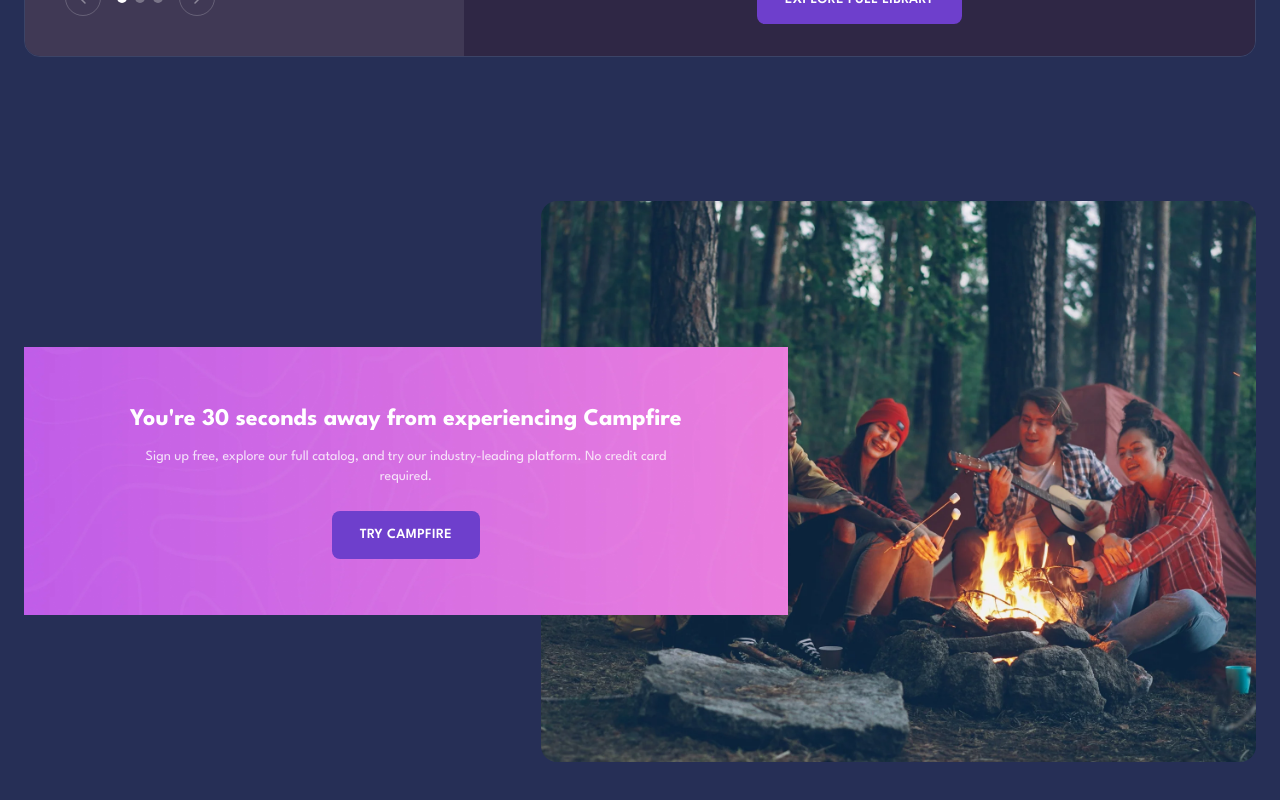
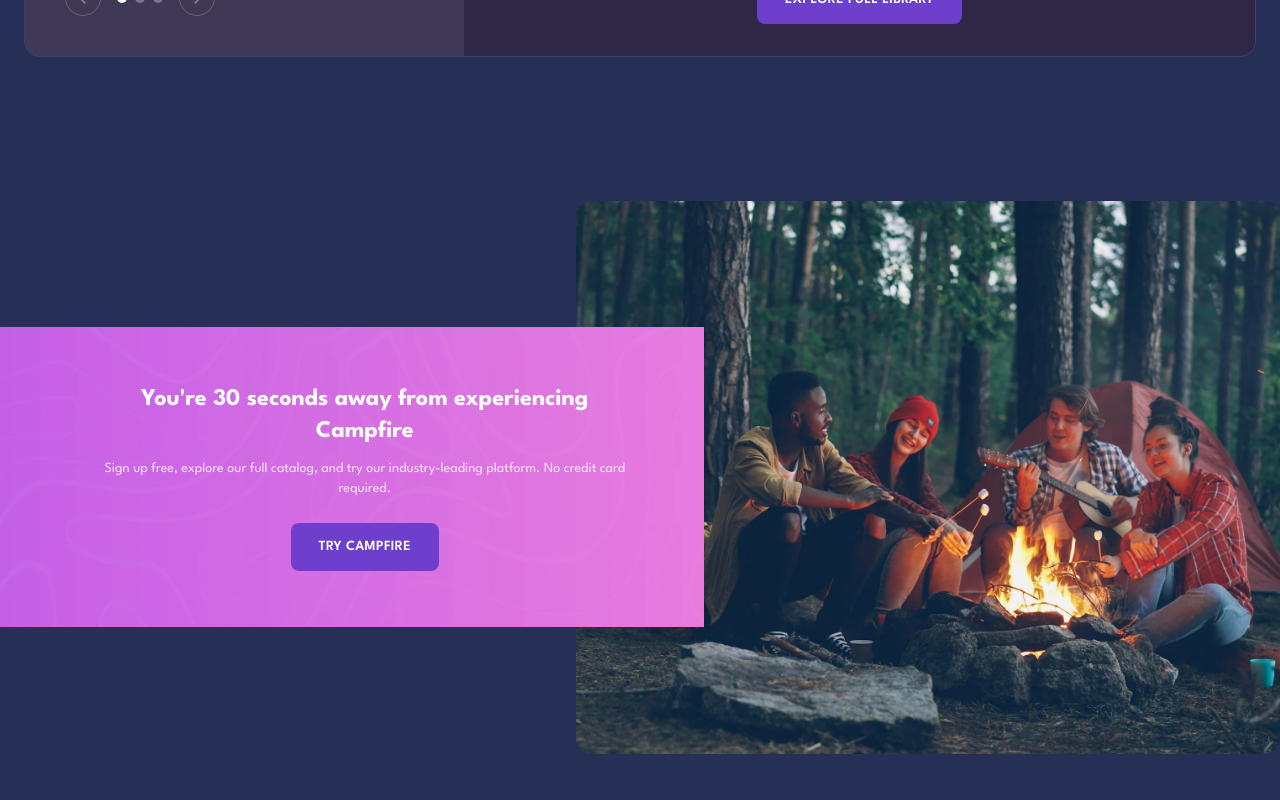
Before and after one commit to stevearntz/campfire-website, a Next.js app: page / in a window 1280 px wide. Shown: the part 2420-3220 px from the top of the page. Built offline with nearby package versions, Linux system fonts and the light colour scheme; no server answers.

Commit message:
Pin CTA elements to browser edges — pink topo left, image right
Removed max-width container so both elements stretch to their
respective browser edges with natural overlap in the middle.

Co-Authored-By: Claude Opus 4.6 <noreply@anthropic.com>

```diff
--- a/app/page.tsx
+++ b/app/page.tsx
@@ -180,12 +180,11 @@ export default function Home() {
       <ProductShowcase />
 
       {/* ==================== FREE TRIAL RIBBON ==================== */}
-      <section className="bg-[#262F56] pt-16 pb-0 overflow-hidden">
-        <div className="max-w-[1536px] mx-auto px-6">
+      <section className="bg-[#262F56] py-16 overflow-hidden">
         <div className="relative flex flex-col md:flex-row items-center">
-            {/* Pink topo CTA box — sharp corners, overlaps photo by 20% */}
+          {/* Pink topo CTA box — flush left, sharp corners */}
           <div
-              className="relative z-10 px-8 py-12 md:px-12 md:py-14 md:w-[62%] shrink-0 text-center"
+            className="relative z-10 px-8 py-12 md:pl-[8%] md:pr-[6%] md:py-14 md:w-[55%] shrink-0 text-center"
             style={{
               backgroundImage: "url('/pink-topo-bg.webp')",
               backgroundSize: "cover",
@@ -209,8 +208,8 @@ export default function Home() {
             </a>
           </div>
 
-            {/* Campfire image — rounded corners */}
-            <div className="relative md:w-[58%] md:-ml-[20%] shrink-0">
+          {/* Campfire image — flush right, rounded corners */}
+          <div className="relative md:w-[55%] md:-ml-[10%] shrink-0">
             <Image
               src="/campfire.webp"
               alt="Campfire session with participants collaborating"
@@ -218,7 +217,6 @@ export default function Home() {
               height={600}
               className="w-full h-auto object-cover rounded-2xl"
             />
-            </div>
           </div>
         </div>
       </section>
```
Lines whose indentation alone changed are shown as unchanged.
